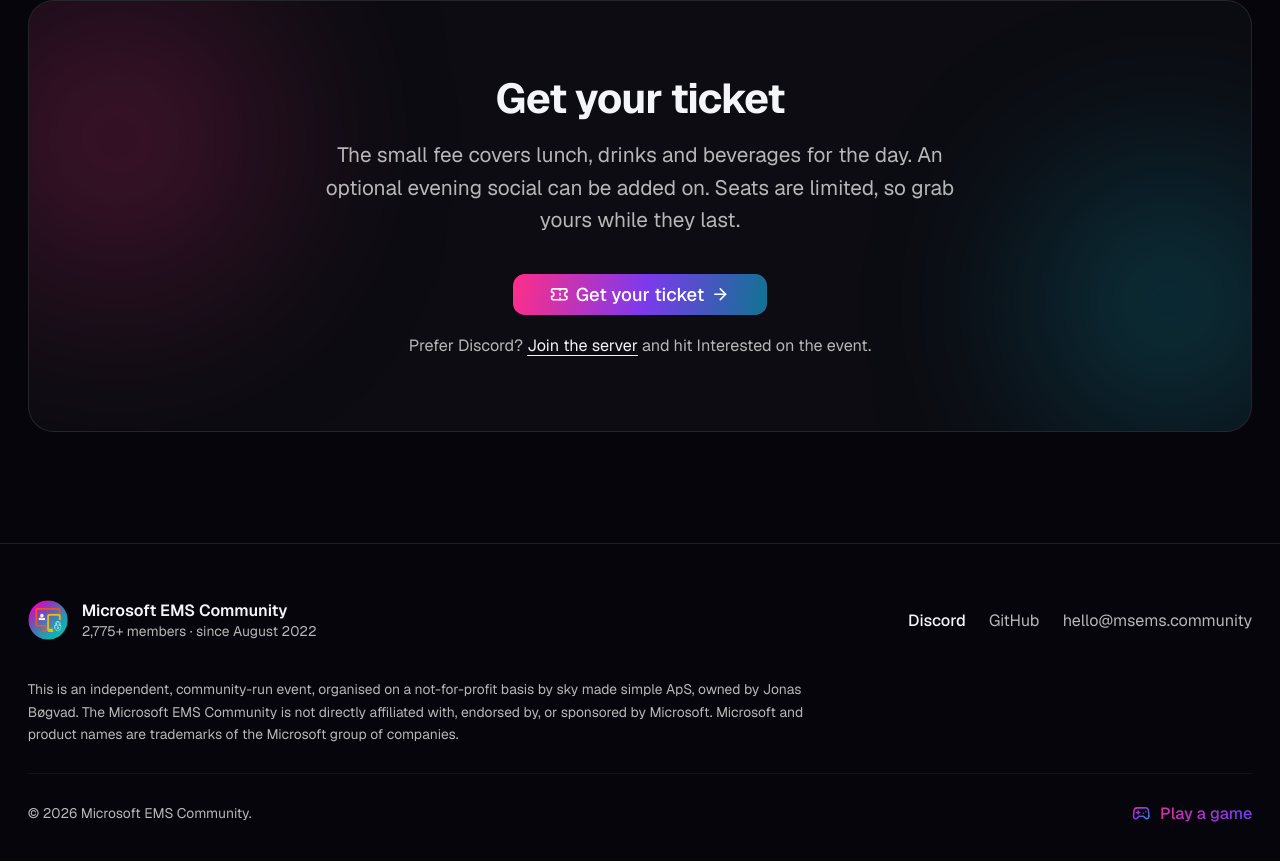
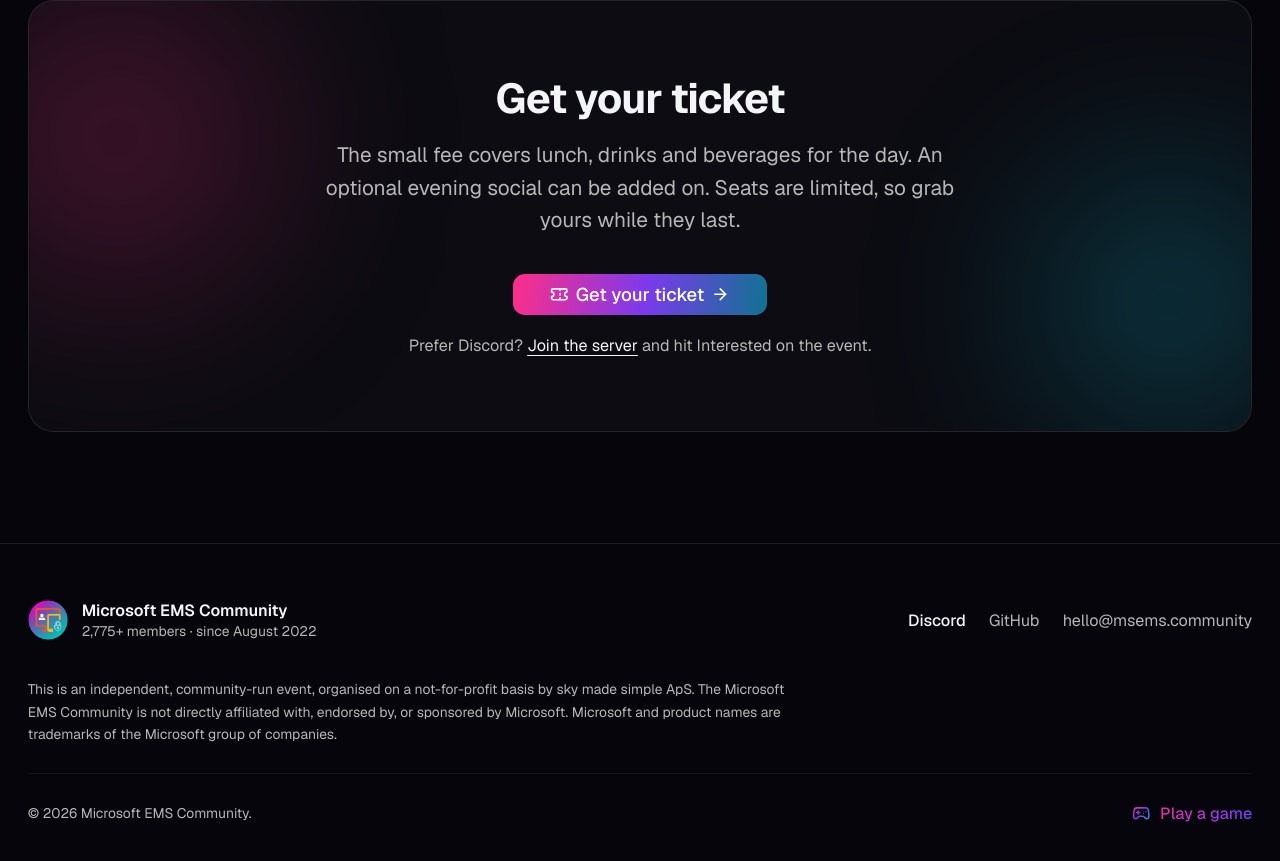
Before and after one commit to Microsoft-EMS-Community/msems-landing, a Next.js app: page / in a window 1280 px wide. Shown: the part 8806-9667 px from the top of the page. Built offline with nearby package versions, Linux system fonts and the light colour scheme; no server answers.

Commit message:
footer: drop owner name, keep 'by sky made simple ApS'

```diff
--- a/src/components/site-footer.tsx
+++ b/src/components/site-footer.tsx
@@ -56,10 +56,10 @@ export function SiteFooter({ memberLabel }: SiteFooterProps) {
 
         <p className="mt-8 max-w-2xl text-xs leading-relaxed text-muted-foreground">
           This is an independent, community-run event, organised on a
-          not-for-profit basis by sky made simple ApS, owned by Jonas Bøgvad.
-          The Microsoft EMS Community is not directly affiliated with, endorsed
-          by, or sponsored by Microsoft. Microsoft and product names are
-          trademarks of the Microsoft group of companies.
+          not-for-profit basis by sky made simple ApS. The Microsoft EMS
+          Community is not directly affiliated with, endorsed by, or sponsored
+          by Microsoft. Microsoft and product names are trademarks of the
+          Microsoft group of companies.
         </p>
         <div className="mt-6 border-t border-white/5 pt-6">
           <div className="flex flex-wrap items-center justify-between gap-3">
```
